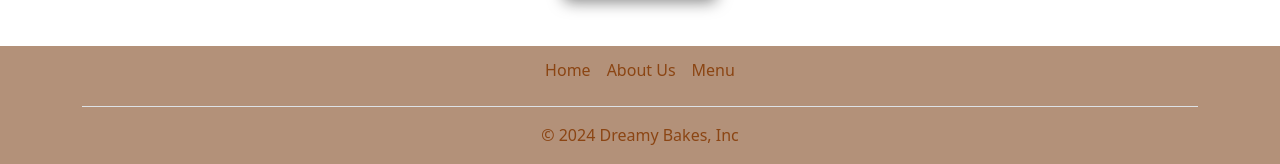
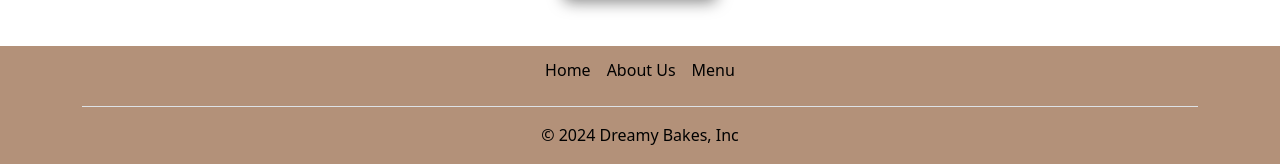
Before and after one commit to naledimuhauli/bakery-website, a React (Create React App) app: page / in a window 1280 px wide. Shown: the part 1988-2152 px from the top of the page. Built offline with nearby package versions, Linux system fonts and the light colour scheme; a web font is replaced by a local one.

Commit message:
Update Footer.js

```diff
--- a/src/Footer.js
+++ b/src/Footer.js
@@ -14,16 +14,16 @@ const Footer = () => {
             <div className="container">
                 <ul className="nav justify-content-center border-bottom pb-3 mb-3">
                     <li className="nav-item">
-                        <Link to="/" className="nav-link px-2" style={{ color: '#8B4513' }}>Home</Link>
+                        <Link to="/" className="nav-link px-2" style={{ color: 'black' }}>Home</Link>
                     </li>
                     <li className="nav-item">
-                        <Link to="/aboutus" className="nav-link px-2" style={{ color: '#8B4513' }}>About Us</Link>
+                        <Link to="/aboutus" className="nav-link px-2" style={{ color: 'black' }}>About Us</Link>
                     </li>
                     <li className="nav-item">
-                        <Link to="/menu" className="nav-link px-2" style={{ color: '#8B4513' }}>Menu</Link>
+                        <Link to="/menu" className="nav-link px-2" style={{ color: 'black' }}>Menu</Link>
                     </li>
                 </ul>
-                <p className="text-center" style={{ color: '#8B4513' }}>&copy; 2024 Dreamy Bakes, Inc</p>
+                <p className="text-center" style={{ color: 'black' }}>&copy; 2024 Dreamy Bakes, Inc</p>
             </div>
         </footer>
     );
```
